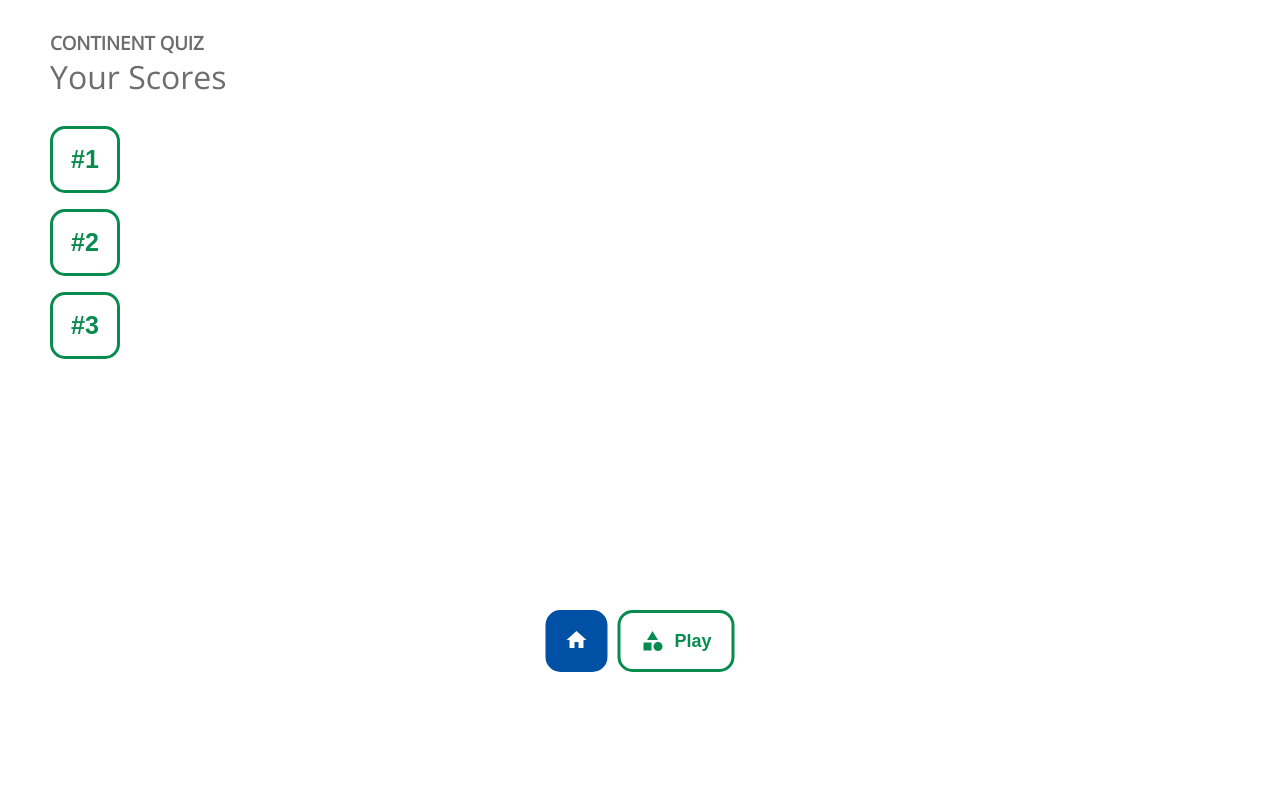
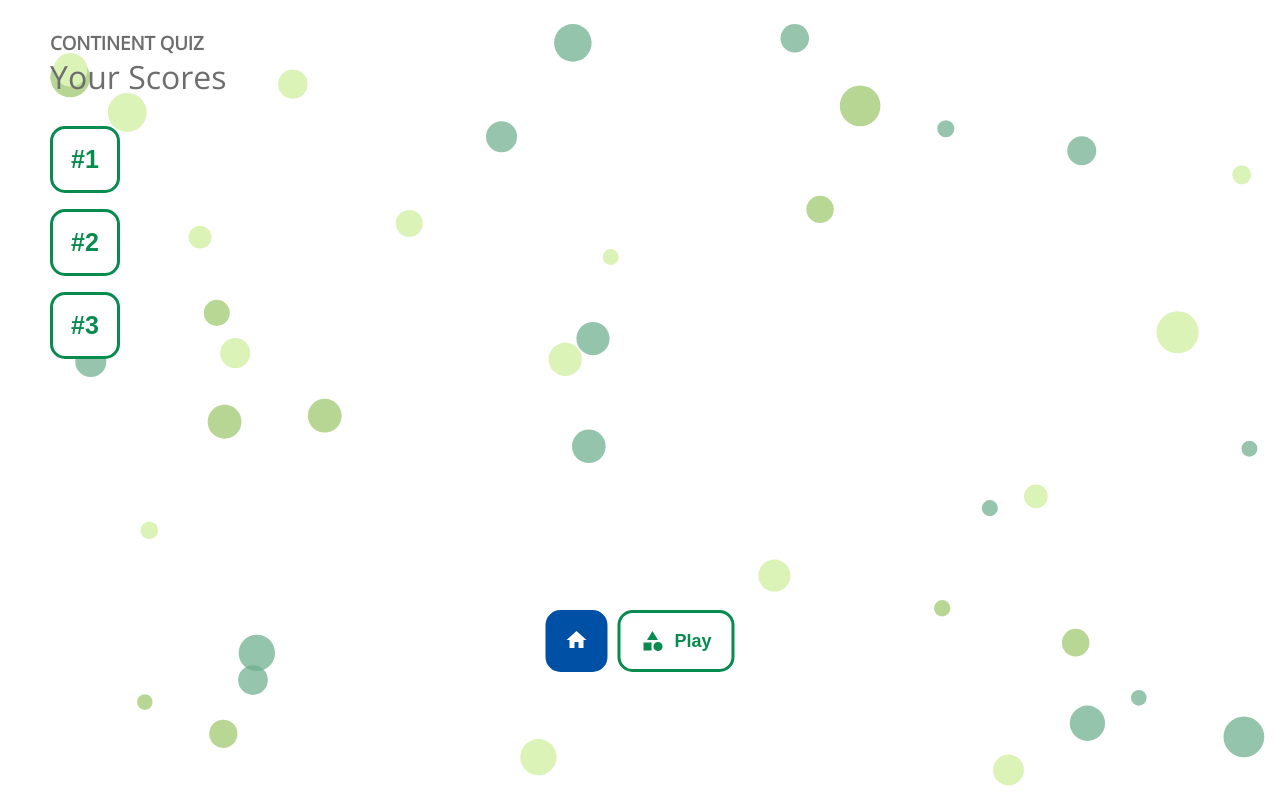
Before and after one commit to IvanNik85/continent_quiz, a website built with webpack: page src/index.html in a window 1280 px wide. Built offline with nearby package versions, Linux system fonts and the light colour scheme; no server answers.

Commit message:
added canvas effects

```diff
--- a/package.json
+++ b/package.json
@@ -5,7 +5,7 @@
   "main": "index.js",
   "scripts": {
     "build": "webpack",
-    "start": "webpack-dev-server"
+    "start": "webpack-dev-server --open"
   },
   "repository": {
     "type": "git",
--- a/src/index.html
+++ b/src/index.html
@@ -1,18 +1,20 @@
 <!DOCTYPE html>
 <html lang="en">
+
 <head>
     <meta charset="UTF-8">
     <meta name="viewport" content="width=device-width, initial-scale=1.0">
     <meta http-equiv="X-UA-Compatible" content="ie=edge">
     <title>Continent quiz</title>
-    <link href="https://fonts.googleapis.com/icon?family=Material+Icons"
-      rel="stylesheet">
+    <link href="https://fonts.googleapis.com/icon?family=Material+Icons" rel="stylesheet">
     <link href="https://fonts.googleapis.com/css?family=Open+Sans&display=swap" rel="stylesheet">
     <script src="https://ajax.googleapis.com/ajax/libs/jquery/3.4.1/jquery.min.js"></script>
 </head>
+
 <body>
     <div class="home">
         <div class="hide">
+            <canvas></canvas>
             <div class="header">
                 <h3>CONTINENT <span>QUIZ</span></h3>
                 <h1>Your Scores</h1>
@@ -116,4 +118,5 @@
     <script src="https://cdnjs.cloudflare.com/ajax/libs/Counter-Up/1.0.0/jquery.counterup.js"></script>
     <script src="https://cdnjs.cloudflare.com/ajax/libs/waypoints/4.0.1/jquery.waypoints.js"></script>
 </body>
+
 </html>
--- a/src/index.js
+++ b/src/index.js
@@ -1,5 +1,6 @@
-import "./styles/style.scss"
-import {topScores, getData, scoresList, images, continents} from "./js/data"
+import "./styles/style.scss";
+import {topScores, getData, scoresList, images, continents} from "./js/data";
+import canvasData from "./js/canvas";
 
 (function () {
 
@@ -48,6 +49,7 @@ import {topScores, getData, scoresList, images, continents} from "./js/data"
             $three.click(rightAns);
         }
 
+        canvasData();
         getData();
 
         // Display not repeating questions and correct answer image------------------------
--- /dev/null
+++ b/src/js/canvas.js
@@ -0,0 +1,75 @@
+export default function canvasData() {
+
+    const canvas = document.querySelector("canvas");
+    const ctx = canvas.getContext('2d');
+    let circleArray = [];
+    let winW = window.innerWidth;
+    let winH = window.innerHeight;
+    let size;
+    const colorArray = [
+        "#6dad8cb8",
+        "#a8ce7cd1",
+        "#DBF3B7",
+    ]
+    canvas.width = winW;
+    canvas.height = winH;
+
+    //Draw circle and update his position-----------------------------------------
+    class Circle {
+        constructor(x, y, dx, dy, radius) {
+            this.x = x;
+            this.y = y;
+            this.dx = dx;
+            this.dy = dy;
+            this.radius = radius;
+            this.color = colorArray[Math.floor(Math.random() * colorArray.length)];
+        }
+        draw() {
+            ctx.beginPath();
+            ctx.arc(this.x, this.y, this.radius, 0, Math.PI * 2);
+            // ctx.strokeStyle = this.color;;
+            // ctx.lineWidth = 5;
+            //  ctx.stroke();
+            ctx.fillStyle = this.color;
+            ctx.fill();
+        }
+        update() {
+            if (this.x + this.radius > window.innerWidth || this.x < this.radius) {
+                this.dx = -this.dx;
+            }
+            if (this.y + this.radius > innerHeight || this.y < this.radius) {
+                this.dy = -this.dy;
+            }
+            this.x += this.dx;
+            this.y += this.dy;
+            this.draw();
+        }
+    }
+    //Randomize the size of circles------------------------------------------------
+    if(winW < 768) {
+        size = 12;
+    } else if (winW > 720 && winW < 1140) {
+        size = 25;
+    } else {
+        size = 40;
+    }
+    for (let i = 0; i < size; i++) {
+        let radius = Math.random() * 15 + 7;
+        let x = Math.random() * (winW - radius * 2) + radius;
+        let y = Math.random() * (winH - radius * 2) + radius;
+        let dx = (Math.random() - 0.5) * 4;
+        let dy = (Math.random() - 0.5) * 4;
+        var circle = new Circle(x, y, dx, dy, radius);
+        circleArray.push(circle);
+    }
+    //Trigering movement of elements----------------------------------------------
+    function animate() {
+        requestAnimationFrame(animate);
+        ctx.clearRect(0, 0, winW, winH);
+
+        for (let i = 0; i < circleArray.length; i++) {
+            circleArray[i].update();
+        }
+    }
+    animate();
+}
--- a/src/styles/home/home.scss
+++ b/src/styles/home/home.scss
@@ -49,6 +49,7 @@
     .scoreNumber {
         padding: 16px 18px;
         font-size: 25px;
+        background: #fff;
     }
     .playDiv {
         position: absolute;
@@ -78,6 +79,7 @@
             display: flex;
             align-items: center;
             padding: 16px 20px;
+            background: #fff;
 
             i {
                 padding-right: 10px;
@@ -126,6 +128,6 @@
     from {
         background: #000;
     } to {
-        background: #fff;
+        background: transparent;
     }
 }
--- a/src/styles/style.scss
+++ b/src/styles/style.scss
@@ -11,6 +11,13 @@ body {
     font-family: 'Open Sans', sans-serif;
     margin: 0;
     padding: 0;
+
+    canvas {
+        position: fixed;
+        top: 0;
+        left: 0;
+        z-index: -1;
+    }
 
     .header {
         padding: 30px 15px 20px 50px;
```
Lines whose indentation alone changed are shown as unchanged.
